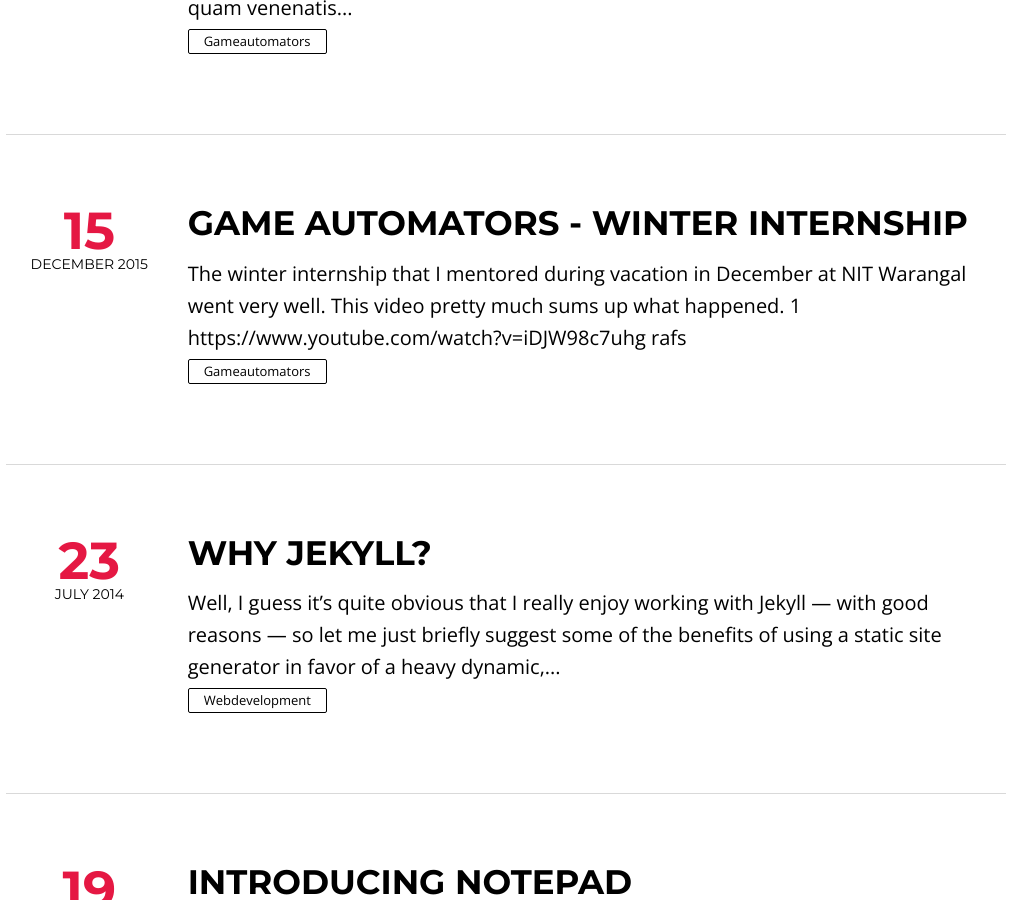
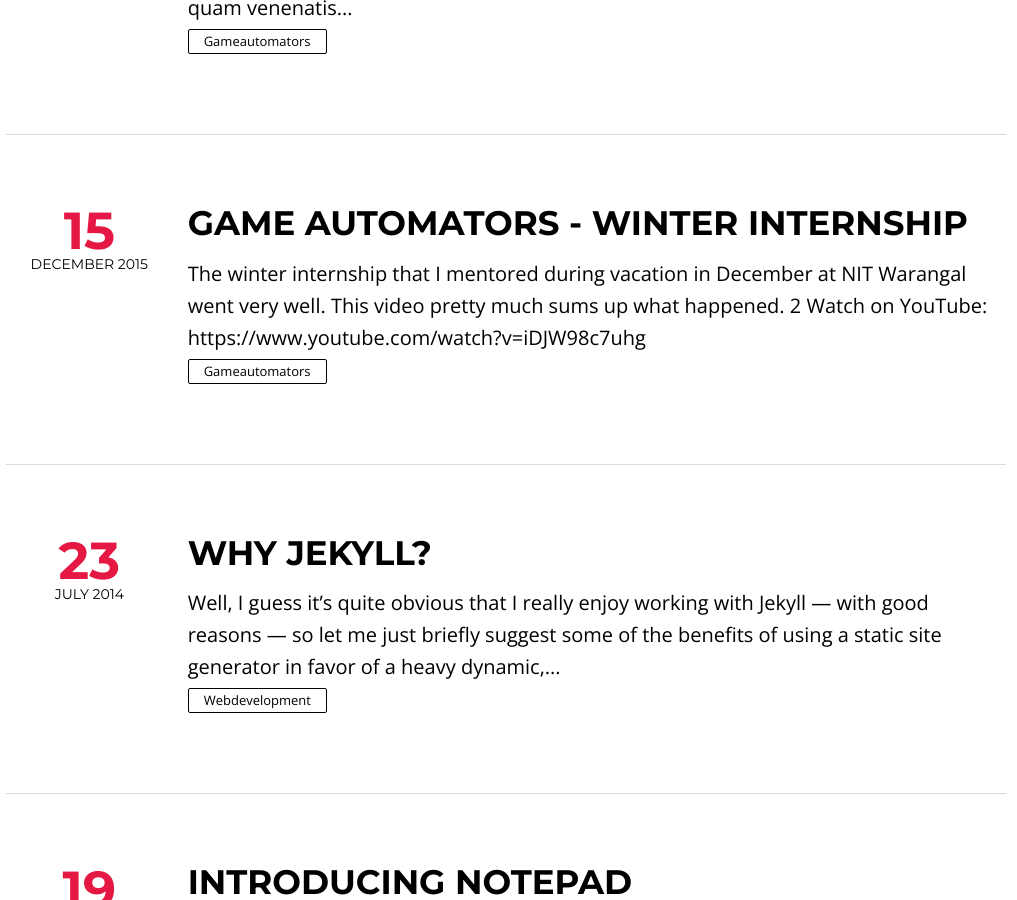
Before and after one commit to psurya1994/psurya1994.github.io, a Jekyll site: the page built from index.html, in a window 1280 px wide and 900 px high, scrolled down 1496 px. Shown: the whole window, without its empty margins (134-1151 px from the left). Built offline with Jekyll 4.4.1, drawn with Linux system fonts in a browser that asks for light colours; nearby versions of some CDN libraries; the list of posts is cut into pages by our own code.

Commit message:
Update 2015-12-15-game-automators-winter-internship.md

```diff
--- a/_posts/2015-12-15-game-automators-winter-internship.md
+++ b/_posts/2015-12-15-game-automators-winter-internship.md
@@ -13,10 +13,10 @@
 featured: false
 ---
 
-The winter internship that I mentored during vacation in December at NIT Warangal went very well. This video pretty much sums up what happened. 1
-
-https://www.youtube.com/watch?v=iDJW98c7uhg rafs
+The winter internship that I mentored during vacation in December at NIT Warangal went very well. This video pretty much sums up what happened. 2
 
 <div style="height:70%;width:70%;text-align:center;">
   <iframe width="560" height="315" src="https://www.youtube.com/embed/iDJW98c7uhg" frameborder="0" allowfullscreen></iframe>
 </div>
+
+Watch on YouTube: [https://www.youtube.com/watch?v=iDJW98c7uhg](https://www.youtube.com/watch?v=iDJW98c7uhg)
```
